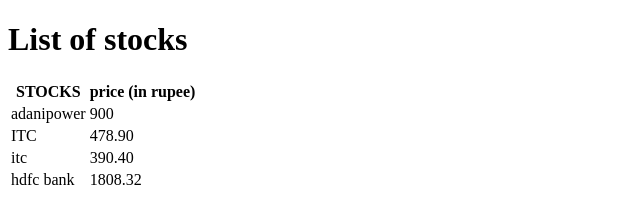
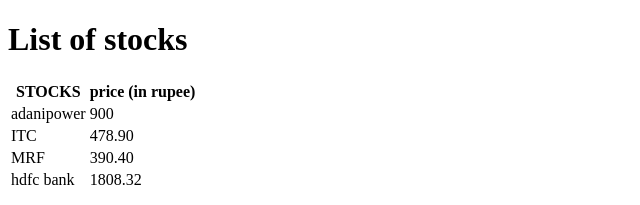
Before and after one commit to chandan-chaudhary/cv-and-rough, a plain HTML site: page stock.html in a window 1280 px wide. Shown: the top 205 px of the page, 0-640 px from the left. Drawn offline with Linux system fonts and the light colour scheme.

Commit message:
updated stoch.html

```diff
--- a/stock.html
+++ b/stock.html
@@ -27,7 +27,7 @@
                 <td>478.90</td>
             </tr>
             <tr>
-                <td>itc</td>
+                <td>MRF</td>
                 <td>390.40</td>
             </tr>
             <tr>
```
